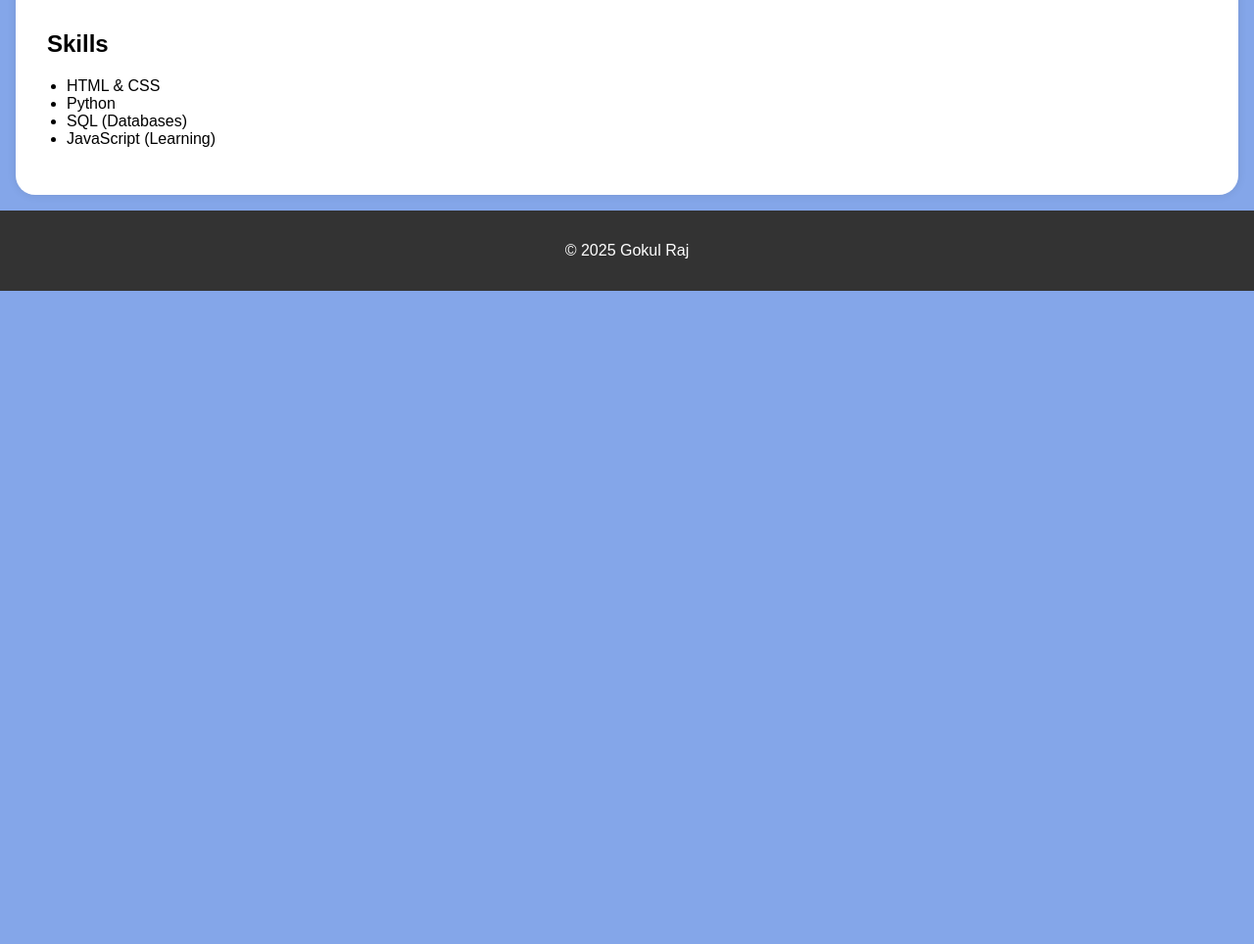
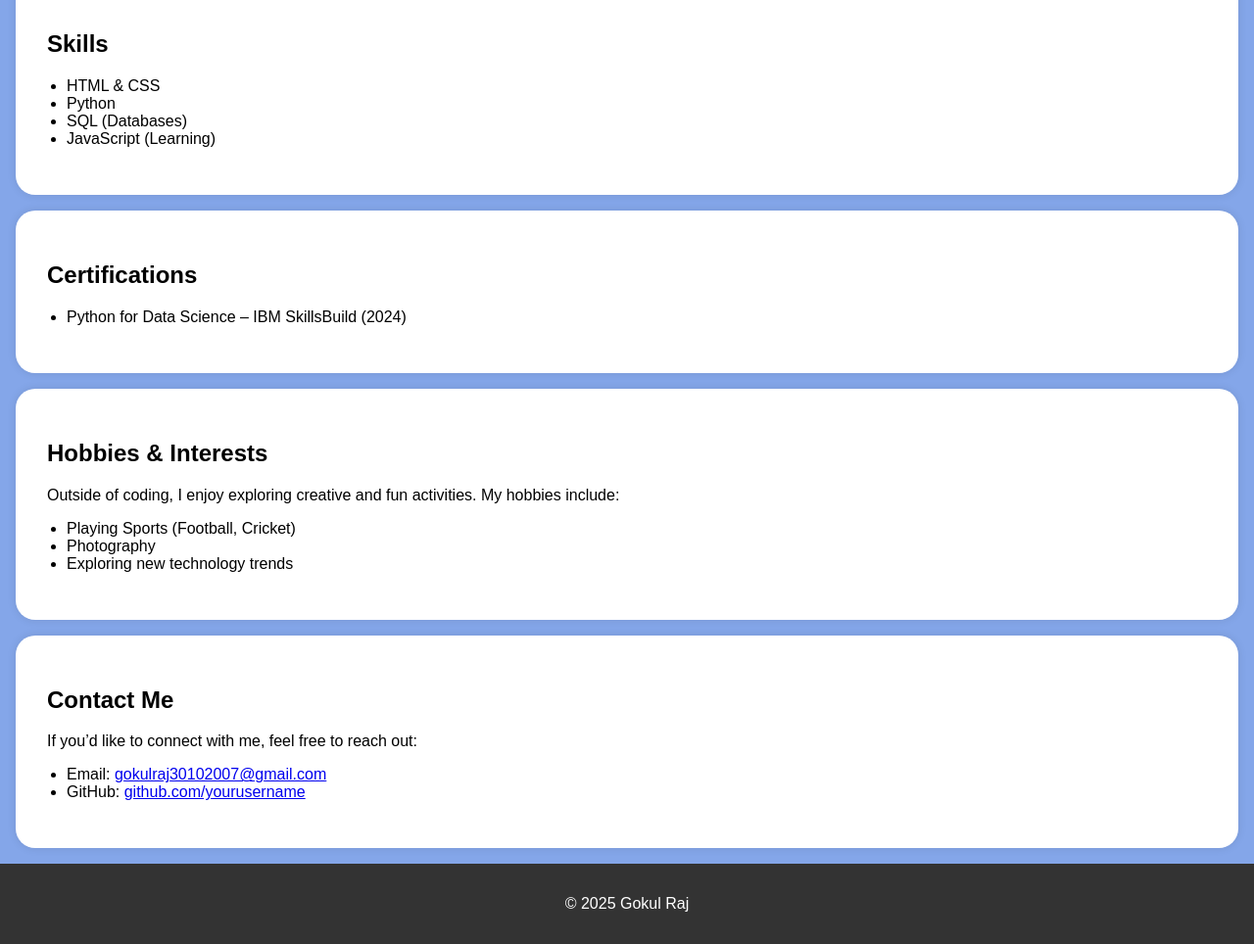
Before and after one commit to gokulraj-dev100/portfolio, a plain HTML site: page index.html in a window 1280 px wide. Shown: the part 801-1765 px from the top of the page at 98% size. Before the commit the page ends 1098 px from the top, so only its background shows below. Drawn offline with Linux system fonts and the light colour scheme.

Commit message:
add some sections

```diff
--- a/index.html
+++ b/index.html
@@ -118,8 +118,9 @@
             <li><a href="#about">About</a></li>
             <li><a href="#education">Education</a></li>
             <li><a href="#skills">Skills</a></li>
-            <li><a href="#projects">Projects</a></li>
-            <li><a href="#resume">Resume</a></li>
+            <li><a href="#certifications">Certification</a></li>
+            <li><a href="#hobbies">hobbies</a></li>
+            <li><a href="#contact">contact</a></li>
         </ul>
     </nav>
 
@@ -167,7 +168,44 @@
             </ul>
         </div>
     </section>
+<!-- Certifications Section -->
+<section id="certifications">
+    <div class="section-content">
+        <h2>Certifications</h2>
+        <ul>
+            <li>Python for Data Science – IBM SkillsBuild (2024)</li>
+            <!-- Add more certifications here -->
+        </ul>
+    </div>
+</section>
 
+<!-- Hobbies Section -->
+<section id="hobbies">
+    <div class="section-content">
+        <h2>Hobbies & Interests</h2>
+        <p>
+            Outside of coding, I enjoy exploring creative and fun activities.
+            My hobbies include:
+        </p>
+        <ul>
+            <li>Playing Sports (Football, Cricket)</li>
+            <li>Photography</li>
+            <li>Exploring new technology trends</li>
+        </ul>
+    </div>
+</section>
+
+<!-- Contact Me Section -->
+<section id="contact">
+    <div class="section-content">
+        <h2>Contact Me</h2>
+        <p>If you’d like to connect with me, feel free to reach out:</p>
+        <ul>
+            <li>Email: <a href="gokulraj30102007@gmail.com">gokulraj30102007@gmail.com</a></li>
+            <li>GitHub: <a href="https://github.com/gokulraj-dev100" target="_blank">github.com/yourusername</a></li>
+        </ul>
+    </div>
+</section>
     <footer>
         <p>&copy; 2025 Gokul Raj</p>
     </footer>
```
